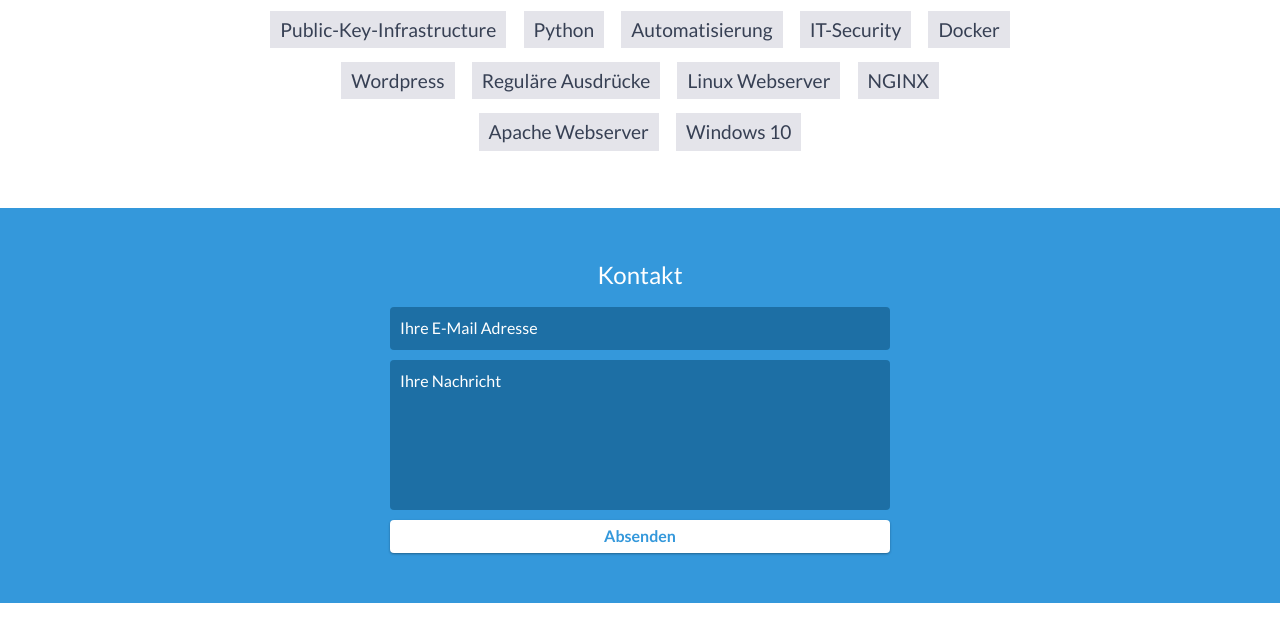
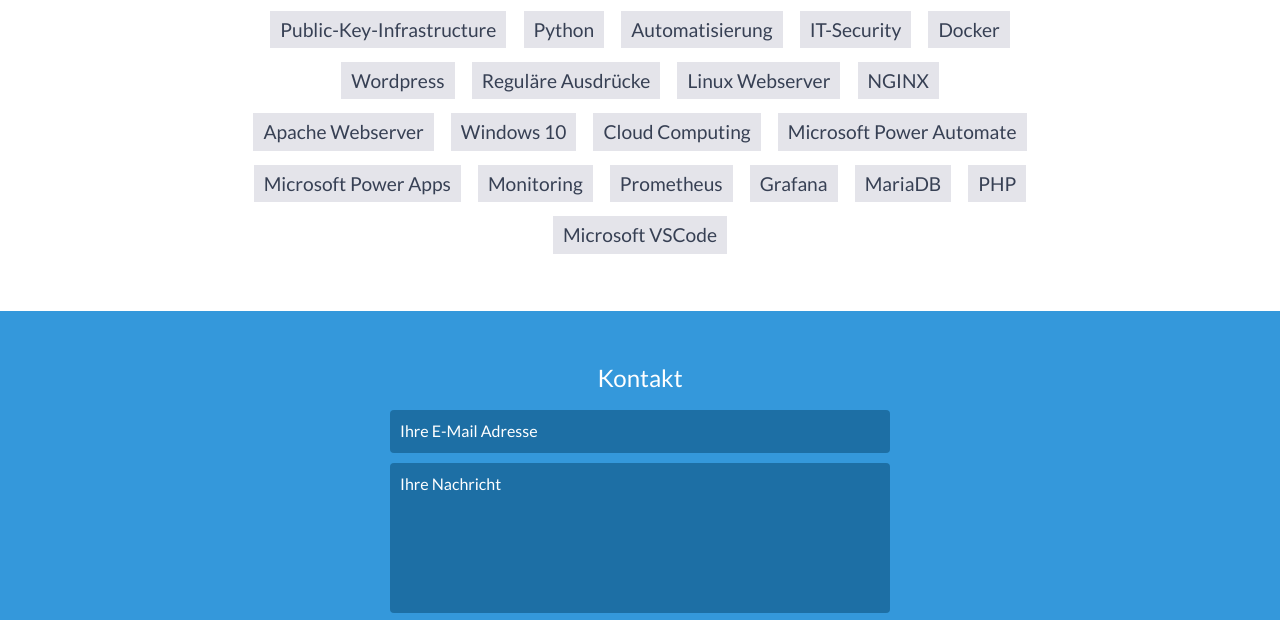
Before and after one commit to tayfun57/tayfun57.github.io, a plain HTML site: page index.html in a window 1280 px wide. Shown: the part 3055-3675 px from the top of the page. Drawn offline with nearby package versions, Linux system fonts and the light colour scheme.

Commit message:
Aktualisierung Skills

```diff
--- a/index.html
+++ b/index.html
@@ -212,6 +212,15 @@
             <li>NGINX</li>
             <li>Apache Webserver</li>
             <li>Windows 10</li>
+            <li>Cloud Computing</li>
+            <li>Microsoft Power Automate</li>
+            <li>Microsoft Power Apps</li>
+            <li>Monitoring</li>
+            <li>Prometheus</li>
+            <li>Grafana</li>
+            <li>MariaDB</li>
+            <li>PHP</li>
+            <li>Microsoft VSCode  </li>
 
         </ul>
     </div>
```
